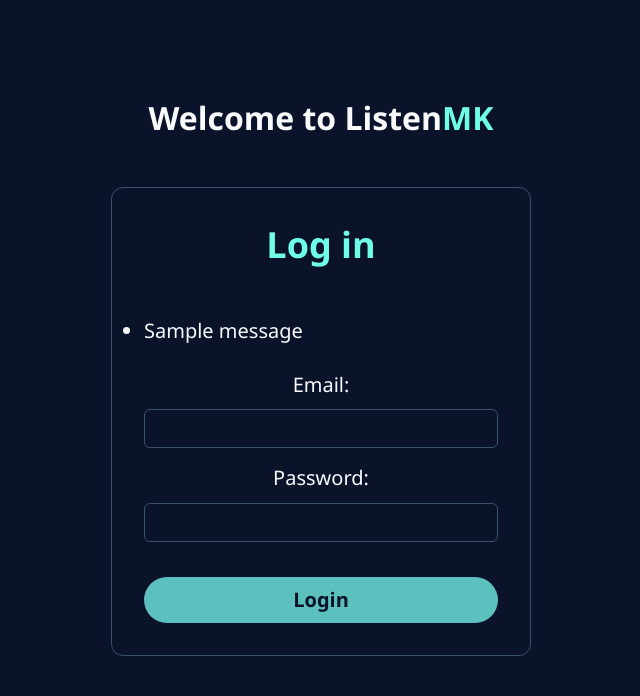
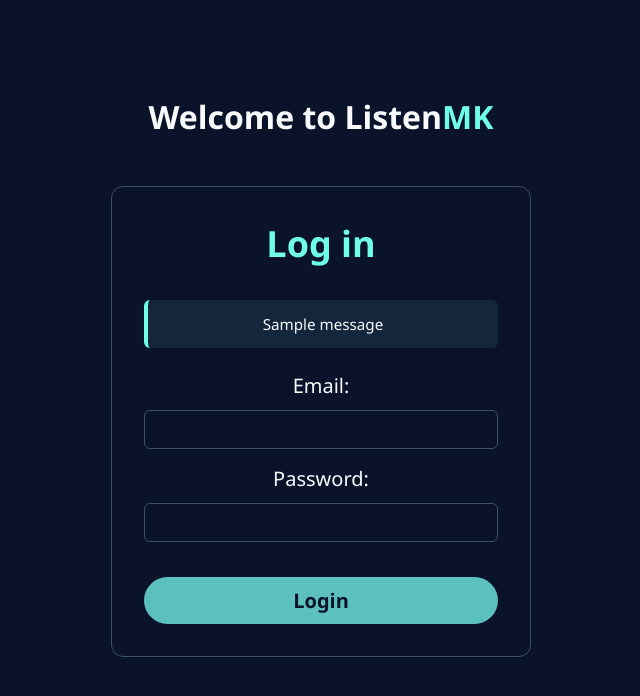
Before and after one commit to Evgenij31/macedonian-music-discovery, a Flask app: page /login in a window 1280 px wide. Shown: the top 696 px of the page, without its empty margins (319-959 px from the left). Run offline with Flask 3, Linux system fonts and the light colour scheme; tables that the repository leaves empty hold one stand-in row (values such as "Sample post"); one stand-in notice (Sample message) is shown.

Commit message:
Add login messages styling and update login template for flash messages

```diff
--- a/static/css/style.css
+++ b/static/css/style.css
@@ -897,6 +897,22 @@ h1 span {
   font-size: 2.25rem;
 }
 
+.login-messages {
+  margin: -1rem 0 1.5rem;
+  padding: 0.85rem 1rem;
+  border: 1px solid var(--indigo-dark);
+  border-left: 4px solid var(--mint-light);
+  border-radius: 6px;
+  background-color: rgba(111, 255, 233, 0.08);
+  color: var(--text-light);
+  font-size: 0.95rem;
+  text-align: center;
+}
+
+.login-messages p {
+  margin: 0;
+}
+
 .login form input {
   width: 100%;
   padding: 0.6rem;
--- a/templates/admin/index.html
+++ b/templates/admin/index.html
@@ -135,6 +135,8 @@
         });
     </script>
 
+    <script src="/static/js/app.js"></script>
+
     <style>
       .search-container {
         margin: 1rem 0;
--- a/templates/login.html
+++ b/templates/login.html
@@ -14,14 +14,12 @@
       <div class="login-container">
         <h2>Log in</h2>
         {% with messages = get_flashed_messages() %} {% if messages %}
-        <ul>
+        <div class="login-messages" role="status">
           {% for message in messages %}
-          <li>{{ message }}</li>
+          <p>{{ message }}</p>
           {% endfor %}
-        </ul>
-        <br />
-        {% endif %} {% endwith %} {% with messages = get_flashed_messages() %}
-        {% if messages %} {% endif %} {% endwith %}
+        </div>
+        {% endif %} {% endwith %}
         <form
           method="post"
           action="{{ url_for(form_action) }}"
```
